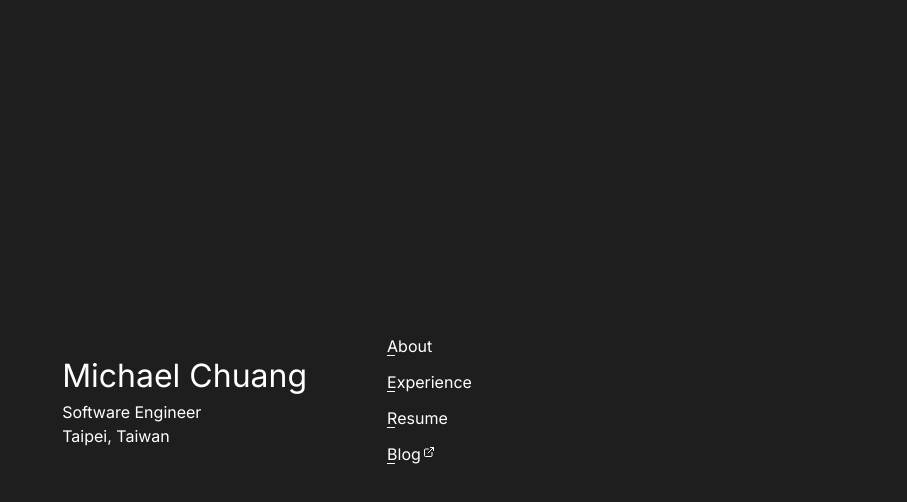
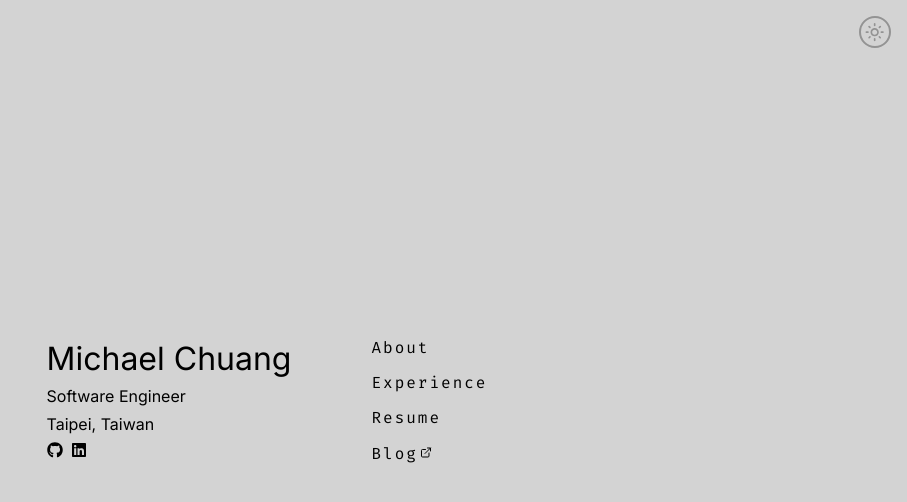
Before and after one commit to zhaungsont/2024-portfolio, a Next.js app: page / in a window 1280 px wide. Shown: the top 502 px of the page, without its empty margins (373-1280 px from the left). Built offline with nearby package versions, Linux system fonts and the light colour scheme.

Commit message:
feat: theme toggle function

```diff
--- a/src/app/globals.scss
+++ b/src/app/globals.scss
@@ -2,6 +2,18 @@
 	box-sizing: border-box;
 	padding: 0;
 	margin: 0;
+}
+
+:root {
+	--background-color: #d3d3d3;
+	--text-color: #000000;
+	/* Add more variables as needed */
+}
+
+.dark-theme {
+	--background-color: #1e1e1f;
+	--text-color: #ffffff;
+	/* Add more variables as needed */
 }
 
 html {
--- a/src/app/layout.tsx
+++ b/src/app/layout.tsx
@@ -1,15 +1,25 @@
 import type { Metadata } from 'next';
-import { Inter } from 'next/font/google';
+import { Inter, Fira_Mono } from 'next/font/google';
 import './globals.scss';
 import Link from 'next/link';
 import styles from './page.module.scss';
 import { FiExternalLink } from 'react-icons/fi';
+import { FaGithub, FaLinkedin } from 'react-icons/fa';
+import ThemeToggleButton from '@/components/ThemeToggleButton.client';
 
 const inter = Inter({ subsets: ['latin'] });
-
+const firaMono = Fira_Mono({
+	subsets: ['latin'],
+	weight: ['400', '500', '700'],
+});
 export const metadata: Metadata = {
 	title: 'Michael Chuang',
 	description: "Michael Chuang's personal website",
+	keywords: ['personal website', 'portfolio', 'software engineer'],
+};
+
+const toggleTheme = () => {
+	document.body.classList.toggle('dark-theme');
 };
 
 export default function RootLayout({
@@ -20,14 +30,25 @@ export default function RootLayout({
 	return (
 		<html lang="en">
 			<body className={`${inter.className} body`}>
+				<div className={styles.themeToggle}>
+					<ThemeToggleButton />
+				</div>
 				{children}
 				<main className={`${styles.main} homepage`}>
 					<div className={styles.left}>
 						<h1>Michael Chuang</h1>
 						<h3>Software Engineer</h3>
 						<h3>Taipei, Taiwan</h3>
+						<div className={styles.links}>
+							<a target="_blank" href="https://github.com/zhaungsont">
+								<FaGithub />
+							</a>
+							<a target="_blank" href="https://www.linkedin.com/in/zhsont/">
+								<FaLinkedin />
+							</a>
+						</div>
 					</div>
-					<div className={styles.right}>
+					<div className={`${firaMono.className} ${styles.right}`}>
 						<Link href="/about">About</Link>
 						<Link href="/experience">Experience</Link>
 						<Link href="/resume">Resume</Link>
--- a/src/app/page.module.scss
+++ b/src/app/page.module.scss
@@ -3,20 +3,44 @@
 	height: 100vh;
 	justify-content: center;
 	align-items: center;
-	background: #1e1e1f;
-	color: #fff;
+	background: var(--background-color);
+	color: var(--text-color);
+
+	a {
+		text-decoration: none;
+		color: var(--text-color);
+	}
 
 	.left {
 		h1 {
 			font-weight: normal;
 			font-size: 2rem;
-			line-height: 1.5;
+			// line-height: 1.5;
 		}
 
 		h3 {
 			font-weight: normal;
 			font-size: 1rem;
-			line-height: 1.5;
+			// line-height: 1.5;
+		}
+
+		h2,
+		h3,
+		div {
+			margin-top: 0.5rem;
+		}
+
+		.links {
+			a + a {
+				margin-left: 0.5rem;
+			}
+
+			svg {
+				transition: scale 0.5s;
+				&:hover {
+					scale: 1.1;
+				}
+			}
 		}
 	}
 
@@ -26,16 +50,15 @@
 		gap: 1rem;
 
 		a {
-			text-decoration: none;
-			color: #fff;
 			position: relative;
+			font-weight: 300;
+			letter-spacing: 0.125rem;
 
 			&::before {
 				content: '';
-				// display: block;
 				width: 0.5rem;
 				height: 1px;
-				background: #fff;
+				background: var(--background-color);
 				transition: width 0.3s;
 				bottom: 0;
 				position: absolute;
@@ -48,7 +71,7 @@
 			svg {
 				scale: 0.75;
 				// margin-left: 0.25rem;
-				// transform: translateY(2px);
+				transform: translateY(2px);
 			}
 		}
 	}
@@ -77,3 +100,13 @@
 		transform: rotate(0deg);
 	}
 }
+
+.themeToggle {
+	z-index: 1;
+	position: absolute;
+	top: 1rem;
+	right: 1rem;
+	button {
+		color: var(--text-color);
+	}
+}
--- /dev/null
+++ b/src/components/ThemeToggleButton.client.tsx
@@ -0,0 +1,22 @@
+'use client';
+import React, { useState } from 'react';
+import { MdOutlineDarkMode, MdOutlineLightMode } from 'react-icons/md';
+import styles from './ThemeToggleButton.module.scss';
+
+export default function ThemeToggleButton() {
+	const [isDarkTheme, setIsDarkTheme] = useState(false);
+	const toggleTheme = () => {
+		setIsDarkTheme(!isDarkTheme);
+		document.body.classList.toggle('dark-theme');
+	};
+
+	return (
+		<button
+			className={styles.themeButton}
+			onClick={toggleTheme}
+			aria-label={isDarkTheme ? 'Switch to light mode' : 'Switch to dark mode'}
+		>
+			{isDarkTheme ? <MdOutlineDarkMode /> : <MdOutlineLightMode />}
+		</button>
+	);
+}
--- /dev/null
+++ b/src/components/ThemeToggleButton.module.scss
@@ -0,0 +1,20 @@
+.themeButton {
+	background: none;
+	border: 2px solid var(--text-color);
+	border-radius: 50%;
+	width: 2rem;
+	height: 2rem;
+	cursor: pointer;
+	opacity: 0.3;
+	transition: 0.3s;
+
+	svg {
+		scale: 1.5;
+		transform: translateY(1px);
+	}
+
+	&:hover {
+		opacity: 0.6;
+		scale: 1.1;
+	}
+}
```
